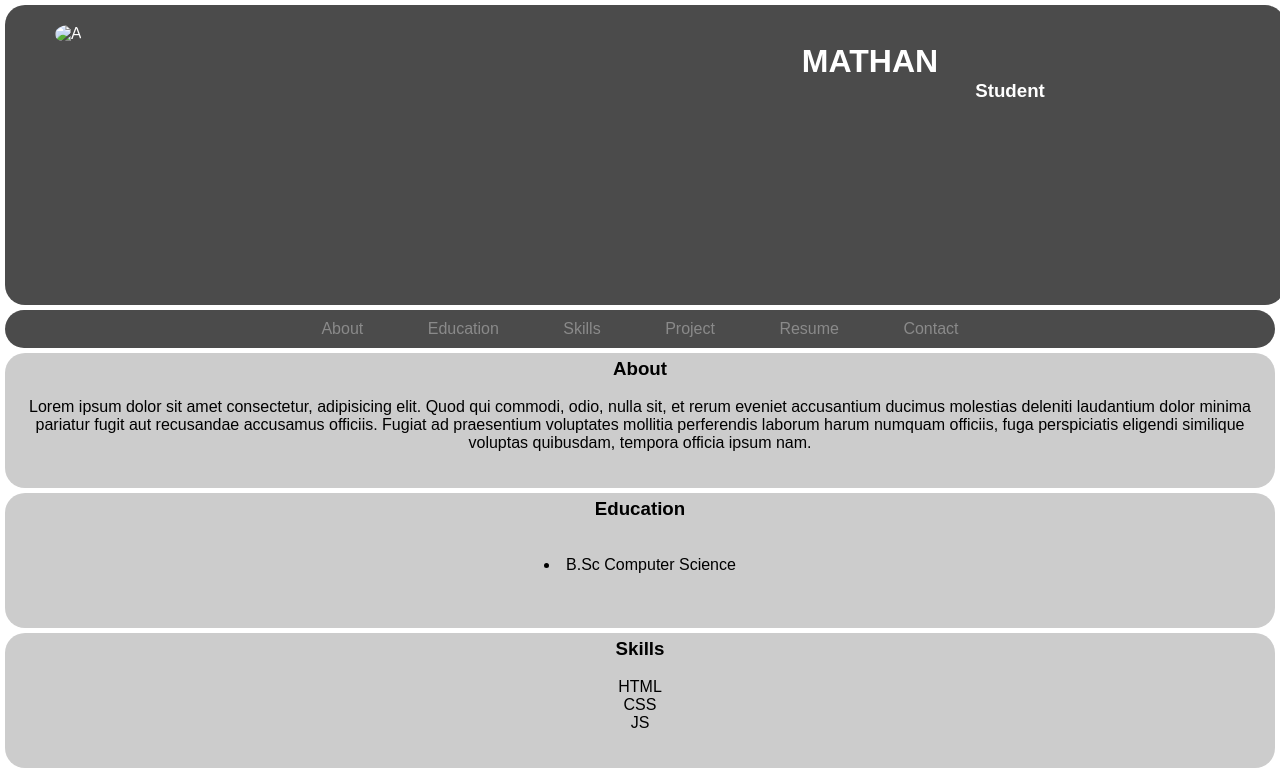
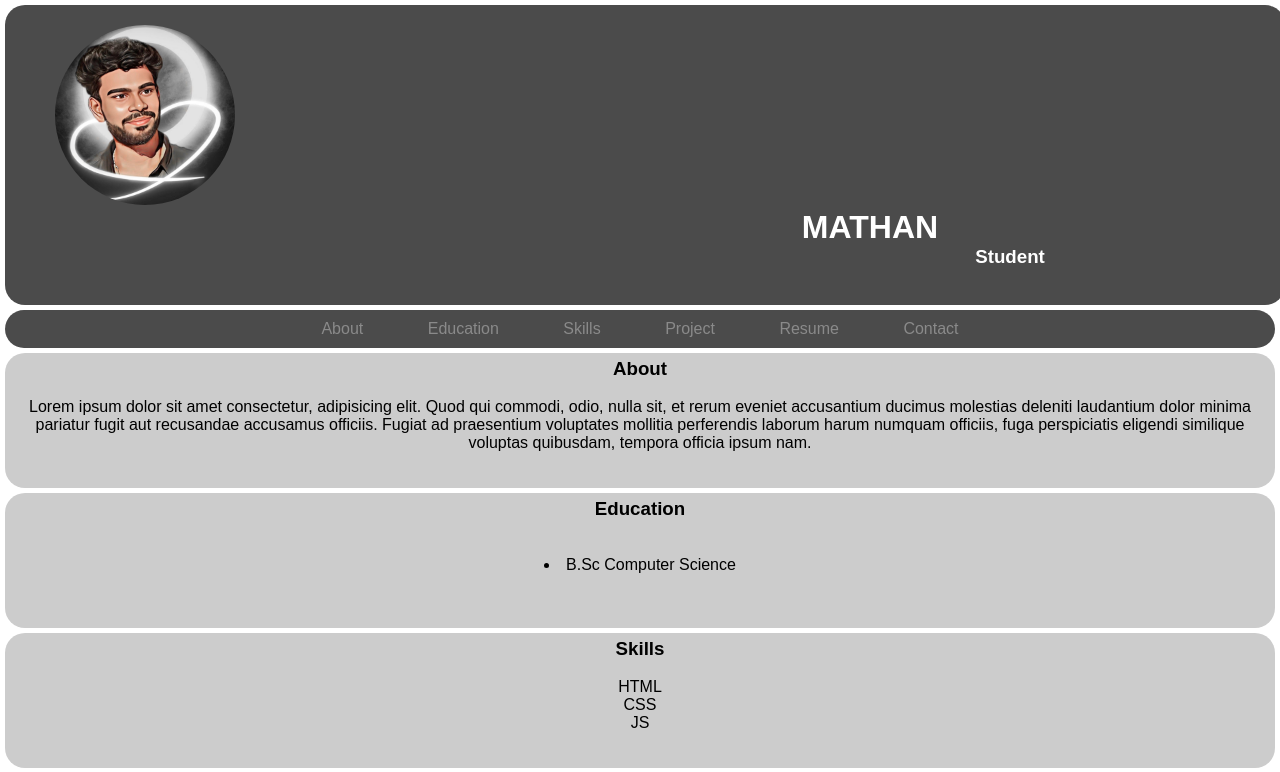
Before and after one commit to Mathanrocky/DigitalPortfolio, a plain HTML site: page index.html in a window 1280 px wide. Shown: the top 772 px of the page. Drawn offline with Linux system fonts and the light colour scheme.

Commit message:
Update index.html

```diff
--- a/index.html
+++ b/index.html
@@ -10,7 +10,7 @@
 
     </div>
     <div class="name" >
-        <img src="1.jpg" alt="A" >
+        <img src="IMG_20231030_093331.jpg" alt="A" >
         <center><h1  class="name-h">MATHAN</h1><br>
         <h3  class="name-j">Student</h3></center>
     </div>
```
